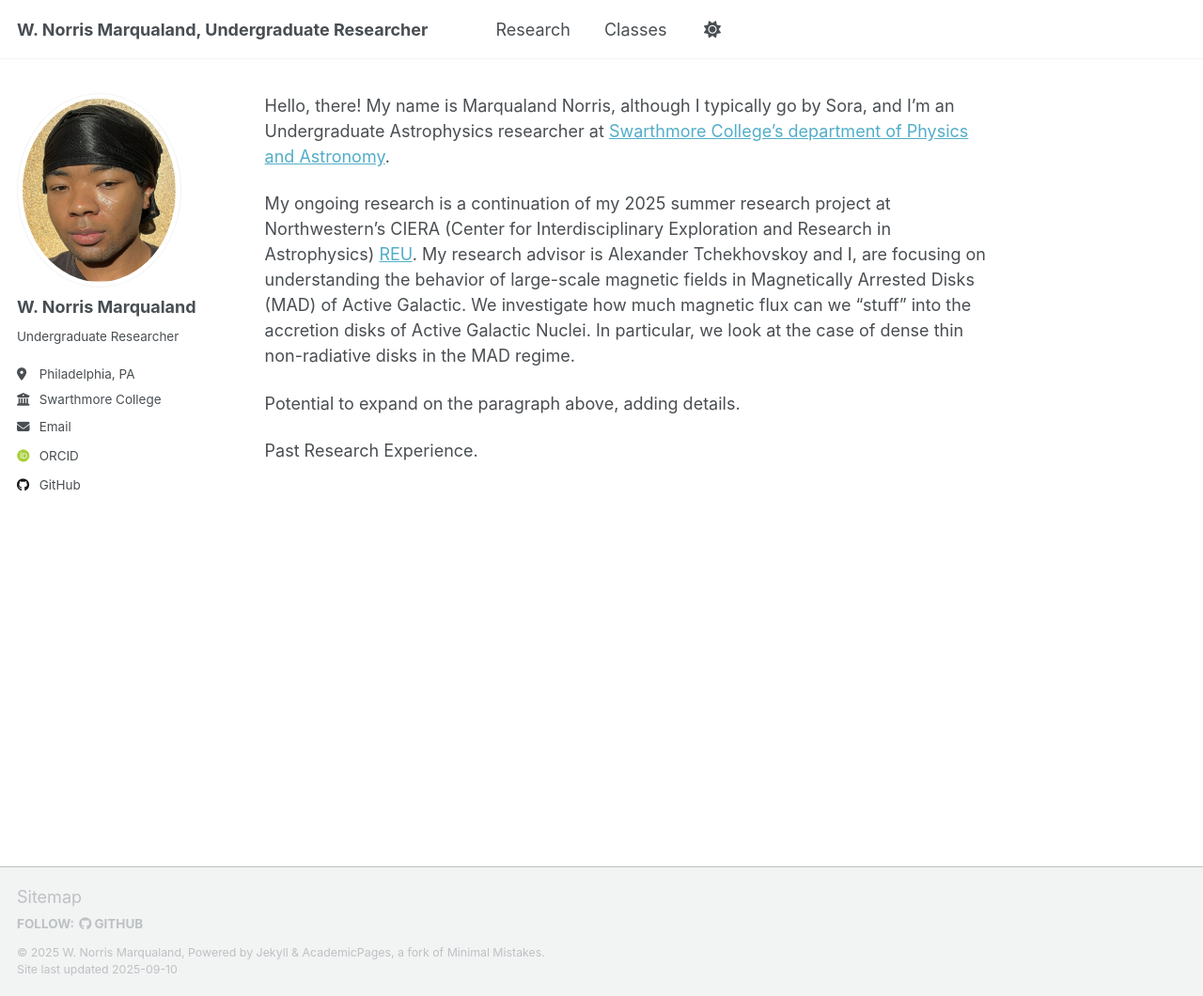
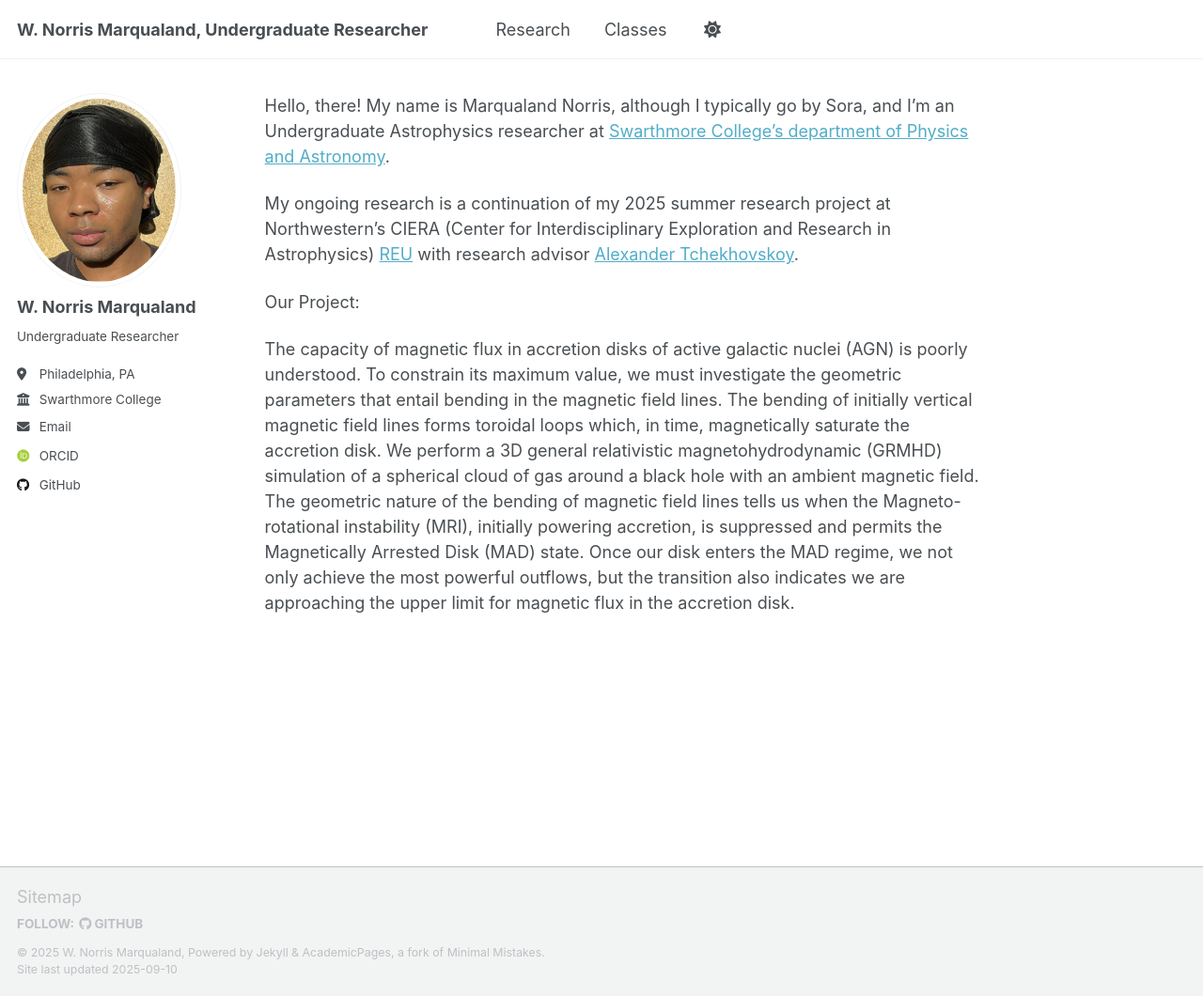
Before and after one commit to mnorris12/mnorris12.github.io, a Jekyll site: the page built from _pages/about.md, in a window 1280 px wide and 1060 px high. Shown: the whole window at 94% size. Built offline with Jekyll 4.4.1, drawn with Linux system fonts in a browser that asks for light colours; some web fonts are replaced; a script that is not in the unit is left out.

Commit message:
Update about.md

```diff
--- a/_pages/about.md
+++ b/_pages/about.md
@@ -8,8 +8,8 @@ redirect_from:
 
 Hello, there! My name is Marqualand Norris, although I typically go by Sora, and I'm an Undergraduate Astrophysics researcher at [Swarthmore College's department of Physics and Astronomy](https://www.swarthmore.edu/physics-astronomy).
 
-My ongoing research is a continuation of my 2025 summer research project at Northwestern's CIERA (Center for Interdisciplinary Exploration and Research in Astrophysics) [REU](https://sites.northwestern.edu/cierareu/). My research advisor is Alexander Tchekhovskoy and I, are focusing on understanding the behavior of large-scale magnetic fields in Magnetically Arrested Disks (MAD) of Active Galactic. We investigate how much magnetic flux can we “stuff” into the accretion disks of Active Galactic Nuclei. In particular, we look at the case of dense thin non-radiative disks in the MAD regime.
+My ongoing research is a continuation of my 2025 summer research project at Northwestern's CIERA (Center for Interdisciplinary Exploration and Research in Astrophysics) [REU](https://sites.northwestern.edu/cierareu/) with research advisor [Alexander Tchekhovskoy](https://orcid.org/0000-0002-9182-2047).
 
-Potential to expand on the paragraph above, adding details.
+Our Project:
 
-Past Research Experience.
+The capacity of magnetic flux in accretion disks of active galactic nuclei (AGN) is poorly understood. To constrain its maximum value, we must investigate the geometric parameters that entail bending in the magnetic field lines. The bending of initially vertical magnetic field lines forms toroidal loops which, in time, magnetically saturate the accretion disk. We perform a 3D general relativistic magnetohydrodynamic (GRMHD) simulation of a spherical cloud of gas around a black hole with an ambient magnetic field. The geometric nature of the bending of magnetic field lines tells us when the Magneto-rotational instability (MRI), initially powering accretion, is suppressed and permits the Magnetically Arrested Disk (MAD) state. Once our disk enters the MAD regime, we not only achieve the most powerful outflows, but the transition also indicates we are approaching the upper limit for magnetic flux in the accretion disk.
```
